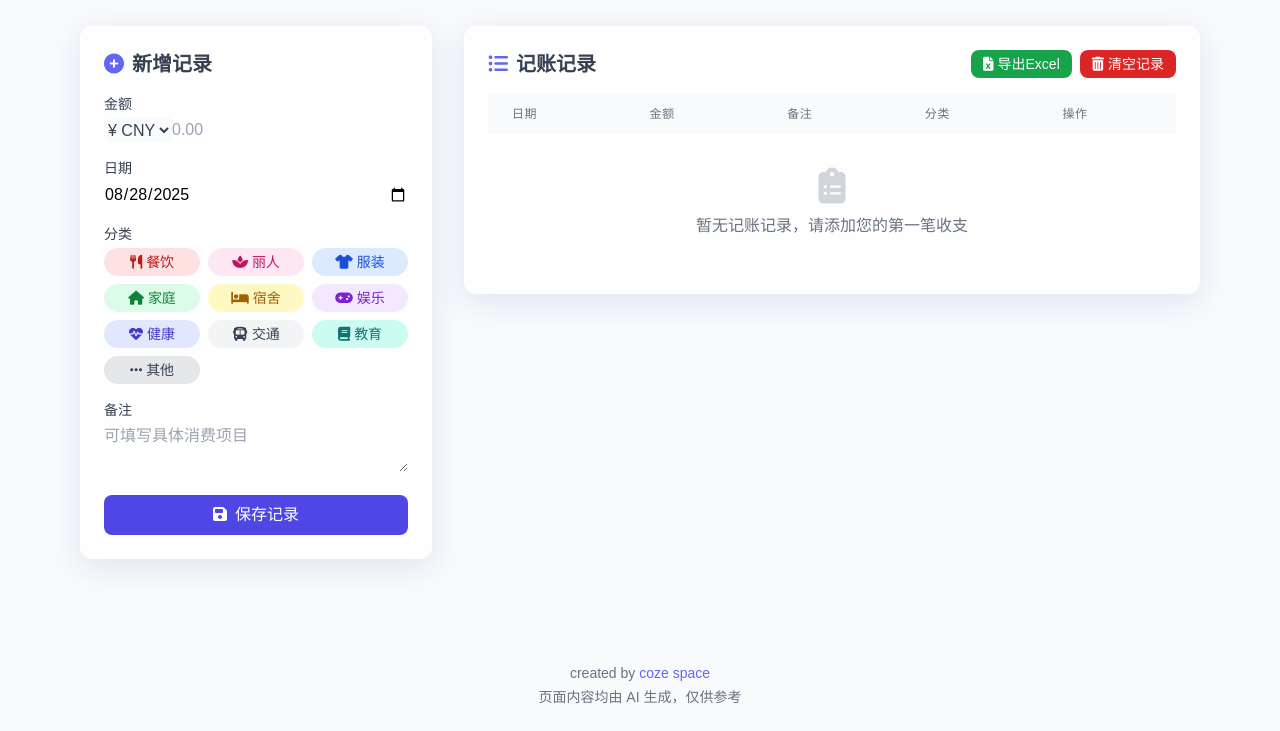
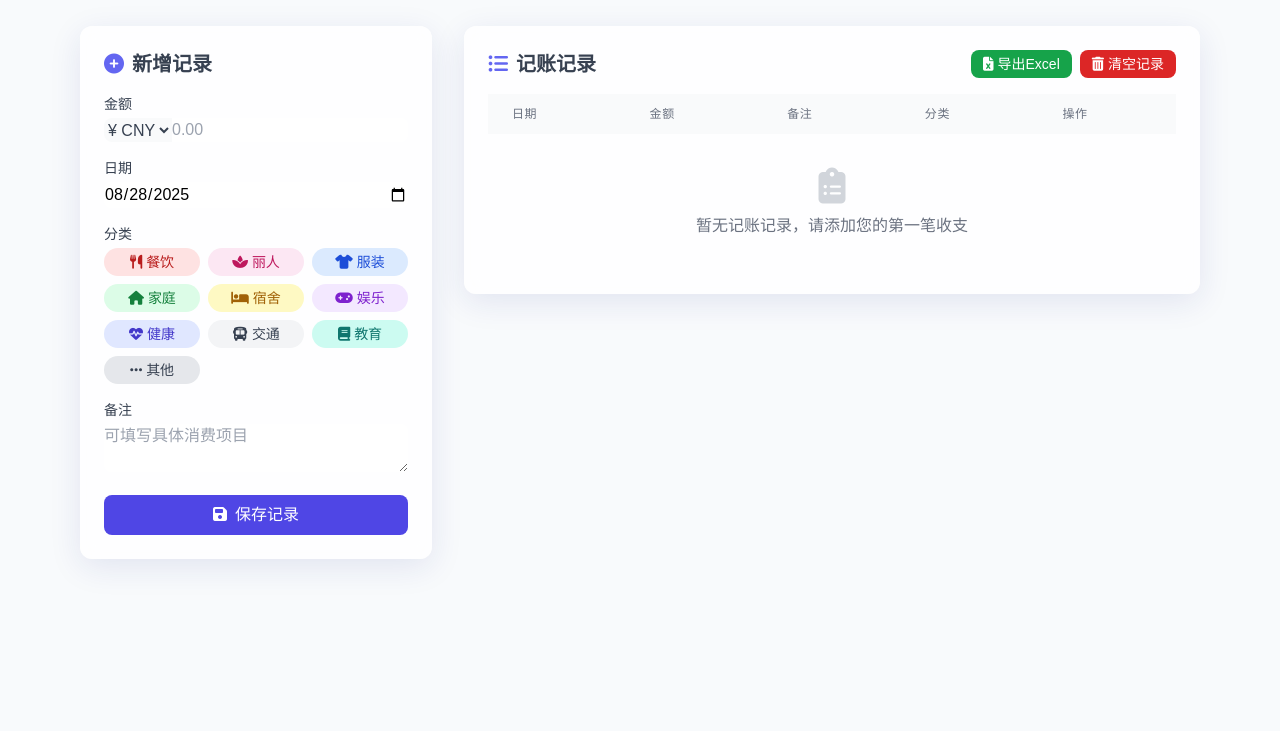
Before and after one commit to CharlotteDiamond/Little-Program-Pack, a browser extension: page docs/Easy_counting/index.html in a window 1280 px wide. Shown: the part 94-825 px from the top of the page. After the commit the page ends 800 px from the top, so only its background shows below. Drawn offline with nearby package versions, Linux system fonts and the light colour scheme.

Commit message:
Update index.html

```diff
--- a/docs/Easy_counting/index.html
+++ b/docs/Easy_counting/index.html
@@ -169,12 +169,6 @@
             </div>
         </div>
     </div>
-
-    <footer class="text-center py-6 text-gray-500 text-sm mt-12">
-        <p>created by <a href="https://space.coze.cn" class="text-indigo-500 hover:underline">coze space</a></p>
-        <p class="mt-1">页面内容均由 AI 生成，仅供参考</p>
-    </footer>
-
     <script>
         document.addEventListener('DOMContentLoaded', function() {
             // 初始化本地存储
@@ -273,9 +267,9 @@
                     let symbol = '¥';
                     if (record.currency === 'USD') symbol = '$';
                     if (record.currency === 'GBP') symbol = '£';
-
+                    const formattedDate = record.date.replace(/\.(\d{1})\./, (match, p1) => `.${parseInt(p1, 10)}.`);
                     data.push([
-                        record.date.replace(/-/g, '.'),
+                        formattedDate,
                         `${symbol}${record.amount.toFixed(3)}`,
                         record.empty,
                         record.note,
```
